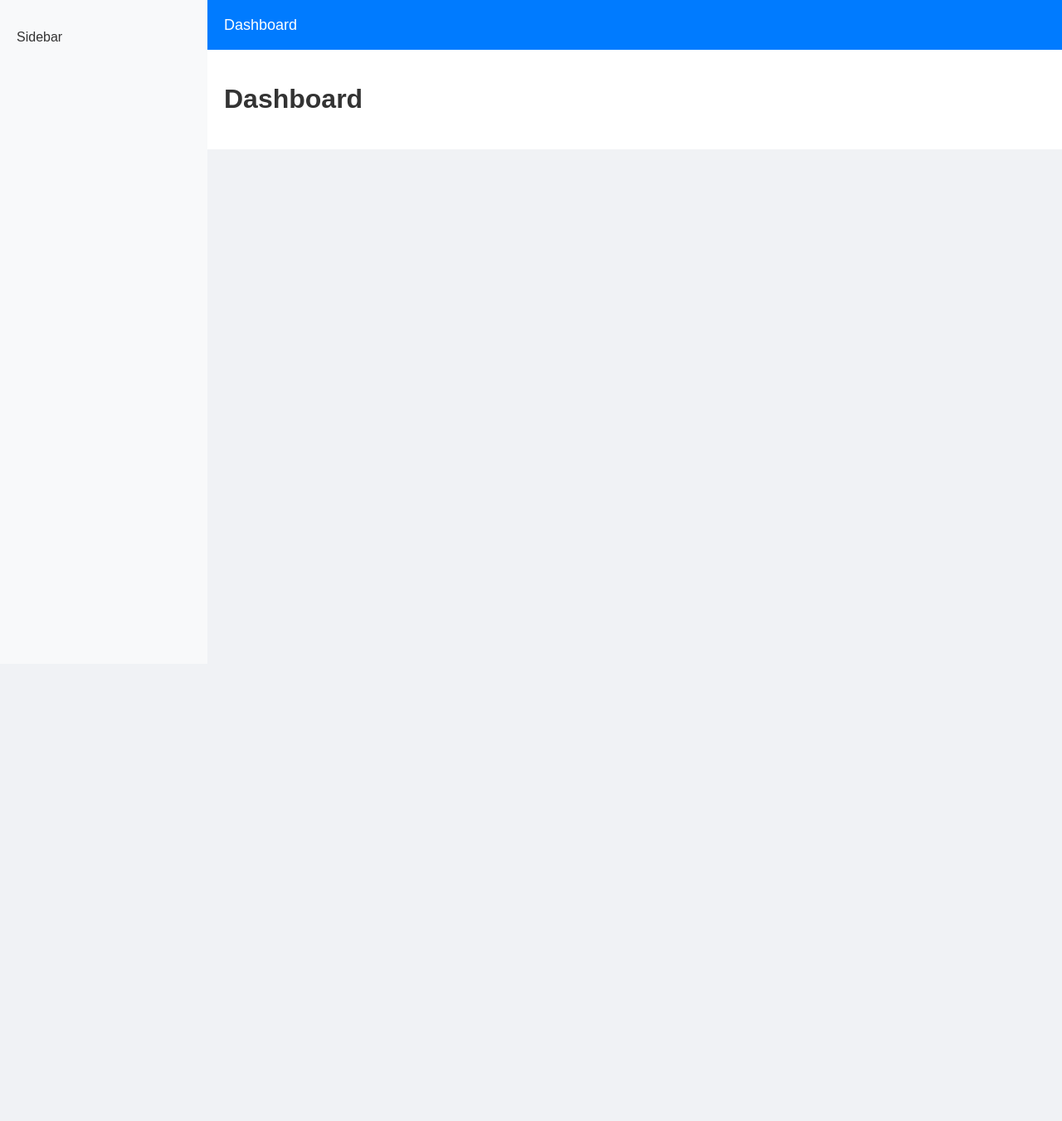
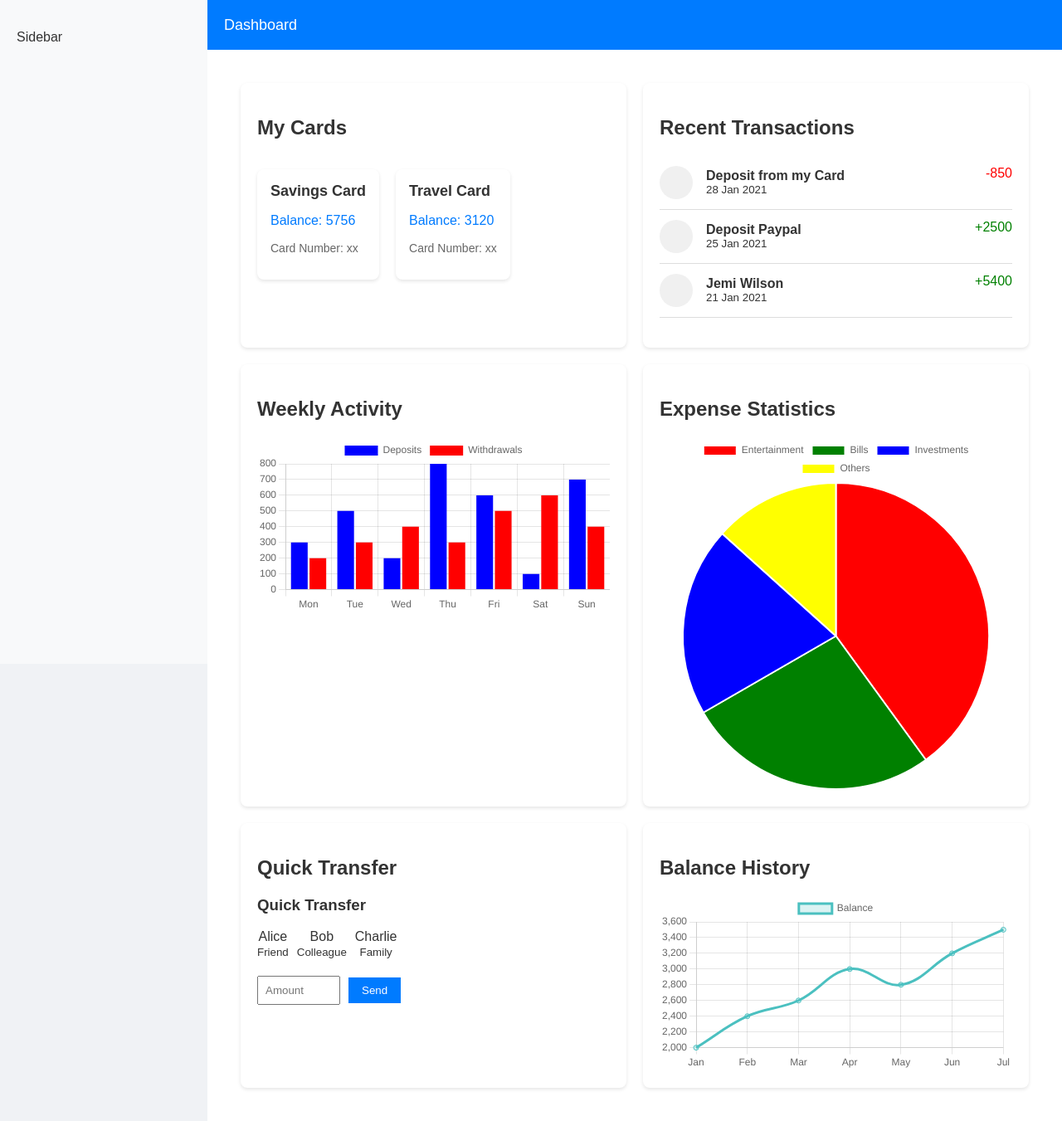
Before and after one commit to hamzahalilovic/soar, a React (Create React App) app: page / in a window 1280 px wide. Shown: the whole page at 83% size. Before the commit the page ends 800 px from the top, so only its background shows below. Built offline with nearby package versions, Linux system fonts and the light colour scheme.

Commit message:
Dashboard basic implementation with Chart.js components

```diff
--- /dev/null
+++ b/src/components/dashboard/BalanceHistoryChart.tsx
@@ -0,0 +1,42 @@
+import React from "react";
+import {
+  Chart as ChartJS,
+  LineElement,
+  CategoryScale,
+  LinearScale,
+  PointElement,
+  Title,
+  Tooltip,
+  Legend,
+} from "chart.js";
+import { Line } from "react-chartjs-2";
+
+ChartJS.register(
+  LineElement,
+  CategoryScale,
+  LinearScale,
+  PointElement,
+  Title,
+  Tooltip,
+  Legend
+);
+
+const BalanceHistoryChart: React.FC = () => {
+  const data = {
+    labels: ["Jan", "Feb", "Mar", "Apr", "May", "Jun", "Jul"],
+    datasets: [
+      {
+        label: "Balance",
+        data: [2000, 2400, 2600, 3000, 2800, 3200, 3500],
+        borderColor: "rgba(75, 192, 192, 1)",
+        backgroundColor: "rgba(75, 192, 192, 0.2)",
+        tension: 0.4,
+        fill: true,
+      },
+    ],
+  };
+
+  return <Line data={data} />;
+};
+
+export default BalanceHistoryChart;
--- /dev/null
+++ b/src/components/dashboard/Card.tsx
@@ -0,0 +1,41 @@
+import React from "react";
+import styled from "styled-components";
+
+interface CardProps {
+  name: string;
+  balance: string;
+  number: string;
+}
+
+const CardWrapper = styled.div`
+  background-color: #fff;
+  border-radius: 8px;
+  box-shadow: 0 2px 4px rgba(0, 0, 0, 0.1);
+  padding: 16px;
+  margin: 16px 0;
+`;
+
+const CardName = styled.h3`
+  font-size: 18px;
+  margin: 0;
+`;
+
+const CardBalance = styled.p`
+  font-size: 16px;
+  color: #007bff;
+`;
+
+const CardNumber = styled.p`
+  font-size: 14px;
+  color: #666;
+`;
+
+const Card: React.FC<CardProps> = ({ name, balance, number }) => (
+  <CardWrapper>
+    <CardName>{name}</CardName>
+    <CardBalance>Balance: {balance}</CardBalance>
+    <CardNumber>Card Number: {number}</CardNumber>
+  </CardWrapper>
+);
+
+export default Card;
--- /dev/null
+++ b/src/components/dashboard/ExpensesChart.tsx
@@ -0,0 +1,22 @@
+import React from "react";
+import { Chart as ChartJS, ArcElement, Tooltip, Legend } from "chart.js";
+import { Pie } from "react-chartjs-2";
+
+ChartJS.register(ArcElement, Tooltip, Legend);
+
+const ExpensesChart: React.FC = () => {
+  const data = {
+    labels: ["Entertainment", "Bills", "Investments", "Others"],
+    datasets: [
+      {
+        label: "Expenses",
+        data: [300, 200, 150, 100],
+        backgroundColor: ["red", "green", "blue", "yellow"],
+      },
+    ],
+  };
+
+  return <Pie data={data} />;
+};
+
+export default ExpensesChart;
--- /dev/null
+++ b/src/components/dashboard/QuickTransfer.tsx
@@ -0,0 +1,76 @@
+import React, { useState } from "react";
+import styled from "styled-components";
+
+const TransferWrapper = styled.div`
+  margin-top: 20px;
+`;
+
+const ContactList = styled.div`
+  display: flex;
+  gap: 10px;
+  margin-bottom: 20px;
+`;
+
+const Contact = styled.div`
+  text-align: center;
+  cursor: pointer;
+`;
+
+const Input = styled.input`
+  padding: 8px;
+  width: 100px;
+  margin-right: 10px;
+`;
+
+const Button = styled.button`
+  padding: 8px 16px;
+  background-color: #007bff;
+  color: white;
+  border: none;
+  cursor: pointer;
+
+  &:hover {
+    background-color: #0056b3;
+  }
+`;
+
+const QuickTransfer: React.FC = () => {
+  const contacts = [
+    { name: "Alice", role: "Friend", avatar: "" },
+    { name: "Bob", role: "Colleague", avatar: "" },
+    { name: "Charlie", role: "Family", avatar: "" },
+  ];
+
+  const [amount, setAmount] = useState("");
+
+  const handleSend = () => {
+    alert(`Transfer triggered`);
+    setAmount("");
+  };
+
+  return (
+    <TransferWrapper>
+      <h3>Quick Transfer</h3>
+      <ContactList>
+        {contacts.map((contact, index) => (
+          <Contact key={index}>
+            <div>{contact.avatar}</div>
+            <div>{contact.name}</div>
+            <small>{contact.role}</small>
+          </Contact>
+        ))}
+      </ContactList>
+      <div>
+        <Input
+          type="number"
+          value={amount}
+          onChange={(e) => setAmount(e.target.value)}
+          placeholder="Amount"
+        />
+        <Button onClick={handleSend}>Send</Button>
+      </div>
+    </TransferWrapper>
+  );
+};
+
+export default QuickTransfer;
--- /dev/null
+++ b/src/components/dashboard/TransactionList.tsx
@@ -0,0 +1,67 @@
+import React from "react";
+import styled from "styled-components";
+
+interface Transaction {
+  icon: string;
+  description: string;
+  date: string;
+  amount: string;
+}
+
+const ListWrapper = styled.ul`
+  list-style: none;
+  padding: 0;
+`;
+
+const TransactionItem = styled.li`
+  display: flex;
+  justify-content: space-between;
+  padding: 12px 0;
+  border-bottom: 1px solid #ddd;
+`;
+
+const TransactionDetails = styled.div`
+  display: flex;
+  align-items: center;
+`;
+
+const Icon = styled.div`
+  width: 40px;
+  height: 40px;
+  background-color: #f0f0f0;
+  border-radius: 50%;
+  display: flex;
+  align-items: center;
+  justify-content: center;
+  margin-right: 16px;
+`;
+
+const TransactionDescription = styled.div`
+  display: flex;
+  flex-direction: column;
+`;
+
+const Amount = styled.span<{ isPositive: boolean }>`
+  color: ${(props) => (props.isPositive ? "green" : "red")};
+`;
+
+const TransactionList: React.FC<{ transactions: Transaction[] }> = ({
+  transactions,
+}) => (
+  <ListWrapper>
+    {transactions.map((txn, index) => (
+      <TransactionItem key={index}>
+        <TransactionDetails>
+          <Icon>{txn.icon}</Icon>
+          <TransactionDescription>
+            <strong>{txn.description}</strong>
+            <small>{txn.date}</small>
+          </TransactionDescription>
+        </TransactionDetails>
+        <Amount isPositive={txn.amount.startsWith("+")}>{txn.amount}</Amount>
+      </TransactionItem>
+    ))}
+  </ListWrapper>
+);
+
+export default TransactionList;
--- /dev/null
+++ b/src/components/dashboard/WeeklyChart.tsx
@@ -0,0 +1,42 @@
+import React from "react";
+import {
+  Chart as ChartJS,
+  BarElement,
+  CategoryScale,
+  LinearScale,
+  Title,
+  Tooltip,
+  Legend,
+} from "chart.js";
+import { Bar } from "react-chartjs-2";
+
+ChartJS.register(
+  BarElement,
+  CategoryScale,
+  LinearScale,
+  Title,
+  Tooltip,
+  Legend
+);
+
+const WeeklyChart: React.FC = () => {
+  const data = {
+    labels: ["Mon", "Tue", "Wed", "Thu", "Fri", "Sat", "Sun"],
+    datasets: [
+      {
+        label: "Deposits",
+        data: [300, 500, 200, 800, 600, 100, 700],
+        backgroundColor: "blue",
+      },
+      {
+        label: "Withdrawals",
+        data: [200, 300, 400, 300, 500, 600, 400],
+        backgroundColor: "red",
+      },
+    ],
+  };
+
+  return <Bar data={data} />;
+};
+
+export default WeeklyChart;
--- a/src/pages/DashboardPage.tsx
+++ b/src/pages/DashboardPage.tsx
@@ -1,10 +1,93 @@
 import React from "react";
+import styled from "styled-components";
+import Card from "../components/dashboard/Card";
+import TransactionList from "../components/dashboard/TransactionList";
+import WeeklyChart from "../components/dashboard/WeeklyChart";
+import ExpensesChart from "../components/dashboard/ExpensesChart";
+import QuickTransfer from "../components/dashboard/QuickTransfer";
+import BalanceHistoryChart from "../components/dashboard/BalanceHistoryChart";
+
+const DashboardWrapper = styled.div`
+  padding: 20px;
+  display: grid;
+  grid-template-rows: auto auto auto;
+  grid-template-columns: 1fr 1fr;
+  gap: 20px;
+`;
+
+const Section = styled.div`
+  background-color: #ffffff;
+  padding: 20px;
+  border-radius: 8px;
+  box-shadow: 0 2px 4px rgba(0, 0, 0, 0.1);
+`;
 
 const DashboardPage: React.FC = () => {
+  const cards = [
+    { name: "Savings Card", balance: "5756", number: "xx" },
+    { name: "Travel Card", balance: "3120", number: "xx" },
+  ];
+
+  const transactions = [
+    {
+      icon: "",
+      description: "Deposit from my Card",
+      date: "28 Jan 2021",
+      amount: "-850",
+    },
+    {
+      icon: "",
+      description: "Deposit Paypal",
+      date: "25 Jan 2021",
+      amount: "+2500",
+    },
+    {
+      icon: "",
+      description: "Jemi Wilson",
+      date: "21 Jan 2021",
+      amount: "+5400",
+    },
+  ];
+
   return (
-    <div>
-      <h1>Dashboard</h1>
-    </div>
+    <DashboardWrapper>
+      {/* Row 1 */}
+      <Section>
+        <h2>My Cards</h2>
+        <div style={{ display: "flex", gap: "20px" }}>
+          {cards.map((card, index) => (
+            <Card key={index} {...card} />
+          ))}
+        </div>
+      </Section>
+
+      <Section>
+        <h2>Recent Transactions</h2>
+        <TransactionList transactions={transactions} />
+      </Section>
+
+      {/* Row 2 */}
+      <Section>
+        <h2>Weekly Activity</h2>
+        <WeeklyChart />
+      </Section>
+
+      <Section>
+        <h2>Expense Statistics</h2>
+        <ExpensesChart />
+      </Section>
+
+      {/* Row 3 */}
+      <Section>
+        <h2>Quick Transfer</h2>
+        <QuickTransfer />
+      </Section>
+
+      <Section>
+        <h2>Balance History</h2>
+        <BalanceHistoryChart />
+      </Section>
+    </DashboardWrapper>
   );
 };
 
```
